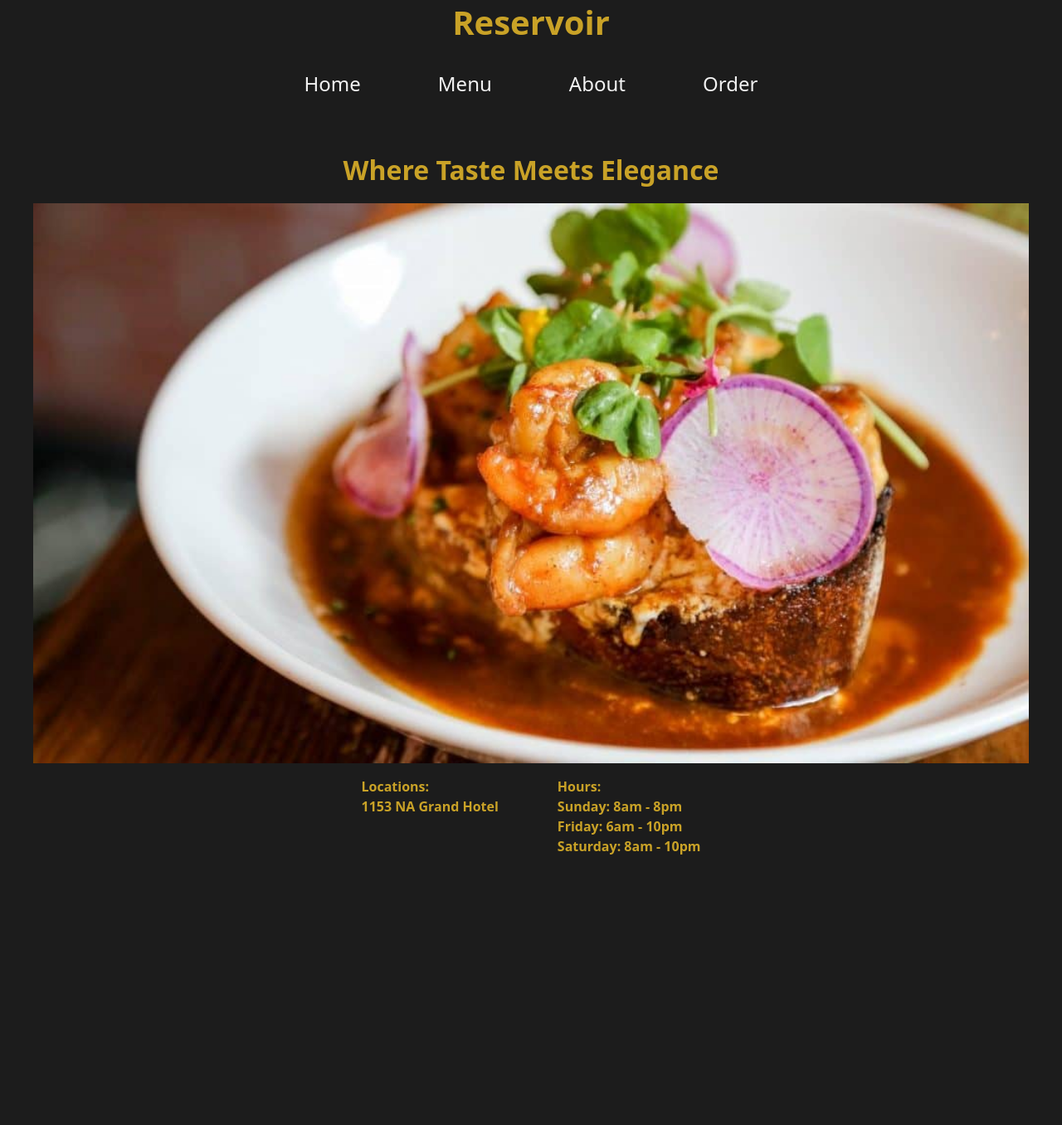
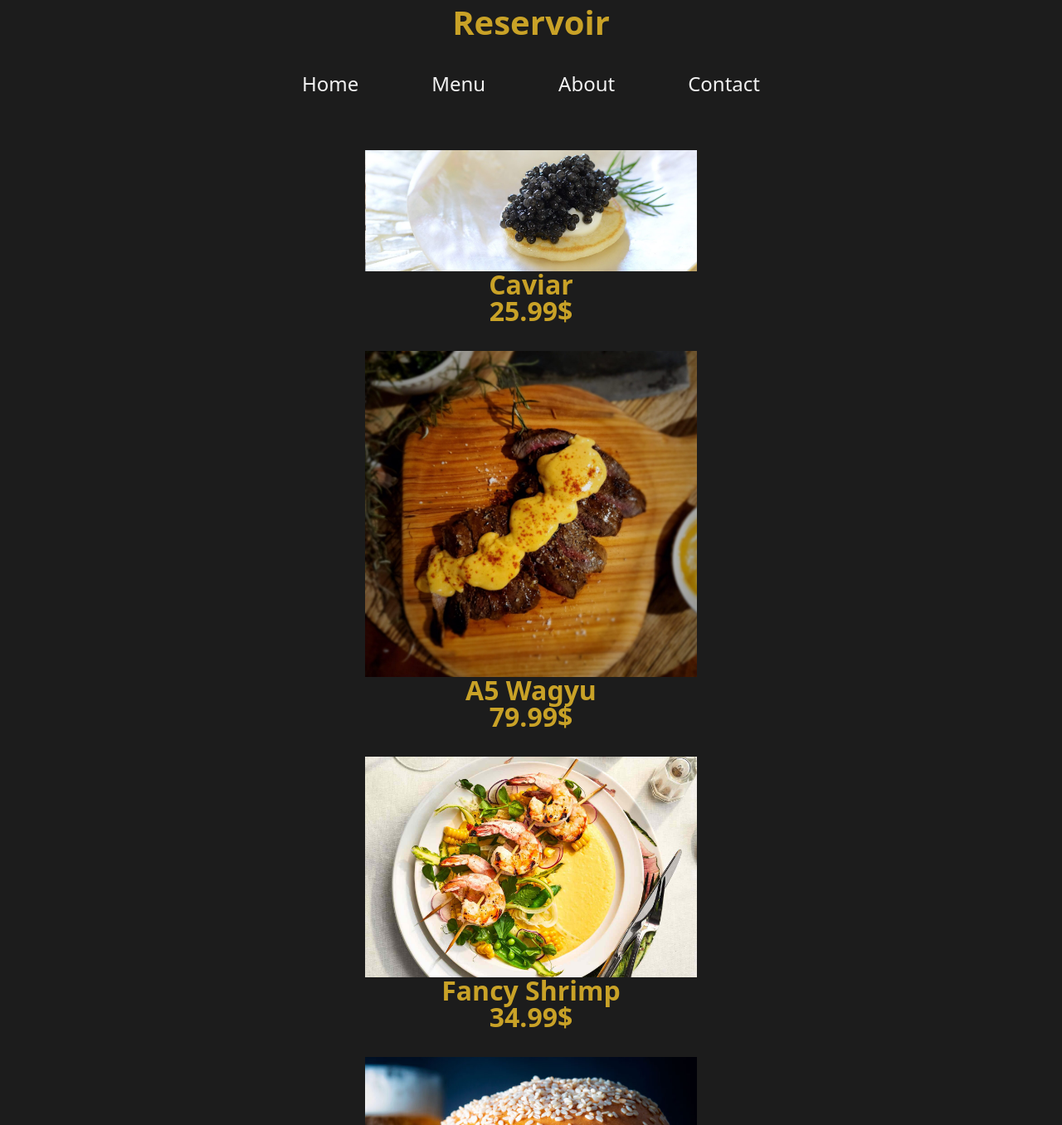
Before and after one commit to MAGV09/Restaurant-Page, a website built with webpack: page src/index.html in a window 1280 px wide. Shown: the part 139-1495 px from the top of the page at 83% size. Before the commit the page ends 1219 px from the top, so only its background shows below. Built offline with nearby package versions, Linux system fonts and the light colour scheme.

Commit message:
feat: add menu page content

```diff
--- a/src/index.html
+++ b/src/index.html
@@ -11,28 +11,37 @@
         <img src="../imgs/logo.png" alt="logo" />
         <h1>Reservoir</h1>
       </div>
-      <nav>
-        <button>Home</button>
-        <button>Menu</button>
-        <button>About</button>
-        <button>Order</button>
+      <nav id="navigation">
+        <button id="home-btn" class="home">Home</button>
+        <button id="menu-btn" class="menu">Menu</button>
+        <button id="about-btn" class="about">About</button>
+        <button id="content-btn" class="contact">Contact</button>
       </nav>
     </header>
     <div id="content" class="content-container">
-      <!-- <p>Where Taste Meets Elegance</p>
-      <img src="../imgs/food.jpg">
-          <footer>
-        <div>
-    Locations:
-        <p>1153 NA Grand Hotel,</p>
-      <div>
-        Hours:
-        <p>Sunday: 8am - 8pm</p>
-        <p>Friday: 6am - 10pm</p>
-        <p>Saturday: 8am - 10pm</p>
+      <!-- injected by js -->
+      <div class="menus">
+        <div class="menu-item">
+          <img src="../imgs/caviar.jpg" alt="caviar" />
+          <p>Caviar</p>
+          <p>25.99$</p>
+        </div>
+        <div class="menu-item">
+          <img src="../imgs/wagyu.jpg" alt="wagyu" />
+          <p>A5 Wagyu</p>
+          <p>79.99$</p>
+        </div>
+        <div class="menu-item">
+          <img src="../imgs/shrimp.jpg" alt="Shrimp" />
+          <p>Fancy Shrimp</p>
+          <p>34.99$</p>
+        </div>
+        <div class="menu-item">
+          <img src="../imgs/burger.jpg" alt="Burger" />
+          <p>Caramelized Onions Burger</p>
+          <p>19.99$</p>
+        </div>
       </div>
-      </footer> -->
     </div>
-
   </body>
 </html>
--- a/src/pageLoad.js
+++ b/src/pageLoad.js
@@ -10,9 +10,12 @@ function createDiv() {
 }
 
 function createContent() {
+  const homeBtn = document.querySelector('#home-btn');
+  homeBtn.classList.add('active');
+
   const content = document.querySelector('#content');
-  const div1 = createDiv();
-  const div2 = createDiv();
+  const locationContainer = createDiv();
+  const hoursContainer = createDiv();
   const img = document.createElement('img');
   const footer = document.createElement('footer');
   const p1 = createP();
@@ -29,18 +32,18 @@ function createContent() {
   content.appendChild(footer);
 
   p2.textContent = '1153 NA Grand Hotel';
-  div1.textContent = 'Locations:';
-  div1.appendChild(p2);
-  footer.appendChild(div1);
+  locationContainer.textContent = 'Locations:';
+  locationContainer.appendChild(p2);
+  footer.appendChild(locationContainer);
 
   p3.textContent = 'Sunday: 8am - 8pm';
   p4.textContent = 'Friday: 6am - 10pm';
   p5.textContent = 'Saturday: 8am - 10pm';
-  div2.textContent = 'Hours:';
-  div2.appendChild(p3);
-  div2.appendChild(p4);
-  div2.appendChild(p5);
-  footer.appendChild(div2);
+  hoursContainer.textContent = 'Hours:';
+  hoursContainer.appendChild(p3);
+  hoursContainer.appendChild(p4);
+  hoursContainer.appendChild(p5);
+  footer.appendChild(hoursContainer);
 }
-export {createP,createDiv}
-export default createContent
+export { createP, createDiv };
+export default createContent;
--- a/src/script.js
+++ b/src/script.js
@@ -1,5 +1,40 @@
-import 'modern-normalize/modern-normalize.css'
-import './style.css'
-import createContent from './pageLoad'
+import 'modern-normalize/modern-normalize.css';
+import './style.css';
+import renderHome from './pageLoad';
 
-createContent()
+const nav =document.querySelector('#navigation')
+const content = document.querySelector('#content');
+const homeBtn = document.querySelector('#home');
+const menuBtn = document.querySelector('#menu');
+const aboutBtn = document.querySelector('#about');
+const contactBtn = document.querySelector('#contact');
+
+//initalize
+// renderHome();
+nav.addEventListener('click', (e) => handleClick(e));
+
+function handleClick(e) {
+  resetContent();
+console.log('oi');
+  switch (e.target.id) {
+    case 'home-btn':
+      renderHome();
+      break;
+
+    case 'menu-btn':
+      renderMenu();
+      break;
+
+    case 'about-btn':
+      renderAbout();
+      break;
+
+    case 'contact-btn':
+      renderContact();
+      break;
+  }
+}
+
+function resetContent() {
+  content.textContent = '';
+}
--- a/src/style.css
+++ b/src/style.css
@@ -9,7 +9,6 @@
   line-height: 1.5;
 }
 @import url('https://fonts.googleapis.com/css2?family=Playfair+Display:wght@400;700&display=swap');
-
 
 h1,
 h2,
@@ -48,16 +47,15 @@ button {
 }
 
 img {
-width: 8rem;
+  width: 8rem;
 }
 body {
-
-  font-family:"Playfair Display", system-ui, 'Segoe UI', Roboto, Oxygen, Ubuntu, Cantarell,
-    'Open Sans', 'Helvetica Neue', sans-serif;
+  font-family: 'Playfair Display', system-ui, 'Segoe UI', Roboto, Oxygen, Ubuntu,
+    Cantarell, 'Open Sans', 'Helvetica Neue', sans-serif;
   -webkit-font-smoothing: antialiased;
   padding: 2rem;
-  background-color: #1C1C1C;
-  color: #C9A227;
+  background-color: #1c1c1c;
+  color: #c9a227;
 }
 header {
   display: grid;
@@ -72,11 +70,11 @@ header {
   flex-direction: column;
   grid-area: logo;
   align-items: center;
- height: 9rem;
+  height: 9rem;
 }
-.logo-container>h1{
-font-weight: bold;
-font-size: 2.5rem;
+.logo-container > h1 {
+  font-weight: bold;
+  font-size: 2.5rem;
 }
 header > nav {
   grid-area: nav;
@@ -85,18 +83,17 @@ header > nav {
   width: 40rem;
   height: 8rem;
 }
-header button{
+header button {
   border: none;
   font-size: 1.5rem;
-  background:none;
+  background: none;
   cursor: pointer;
-  color: #F2F2F2;
+  color: #f2f2f2;
 }
-button:hover{
+button:hover {
   color: #9b7e1e;
-
 }
-.content-container{
+.content-container {
   display: flex;
   flex-direction: column;
   align-items: center;
@@ -105,12 +102,32 @@ button:hover{
   gap: 1rem;
   margin-bottom: 1rem;
 }
-.content-container img{
+.content-container img {
   width: 75rem;
 }
-footer{
+footer {
   display: flex;
   justify-content: space-around;
   font-size: 1rem;
   width: 30rem;
 }
+.active {
+  color: #c9a227;
+}
+.menus,
+.menu-item {
+  display: flex;
+  flex-direction: column;
+  align-items: center;
+}
+
+.menus {
+  gap: 2rem;
+}
+.menu-item {
+  /* border-bottom: 1px solid #c9a227; */
+  line-height: 1;
+}
+.menu-item>img{
+  width: 25rem;
+}
```
Also changed, not shown: imgs/burger.jpg (added), imgs/caviar.jpg (added), imgs/shrimp.jpg (added), imgs/wagyu.jpg (added), src/menu.js (added).
